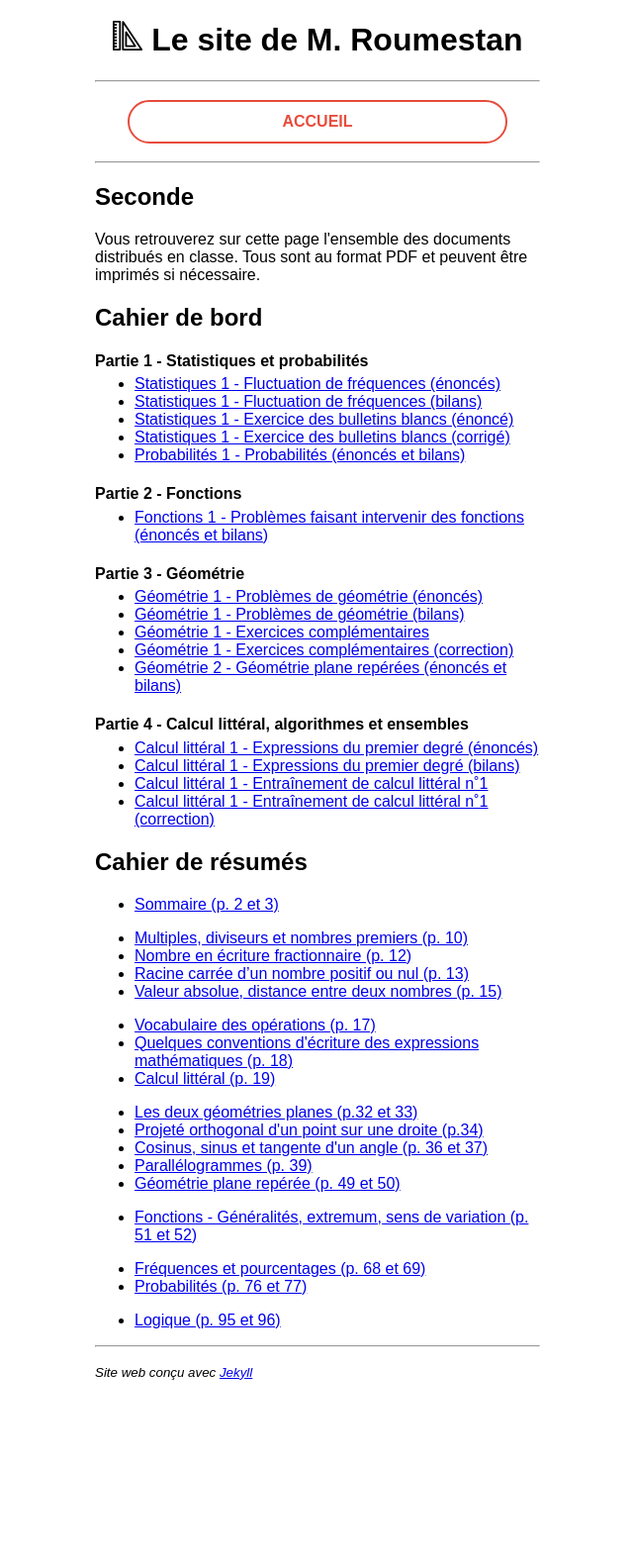
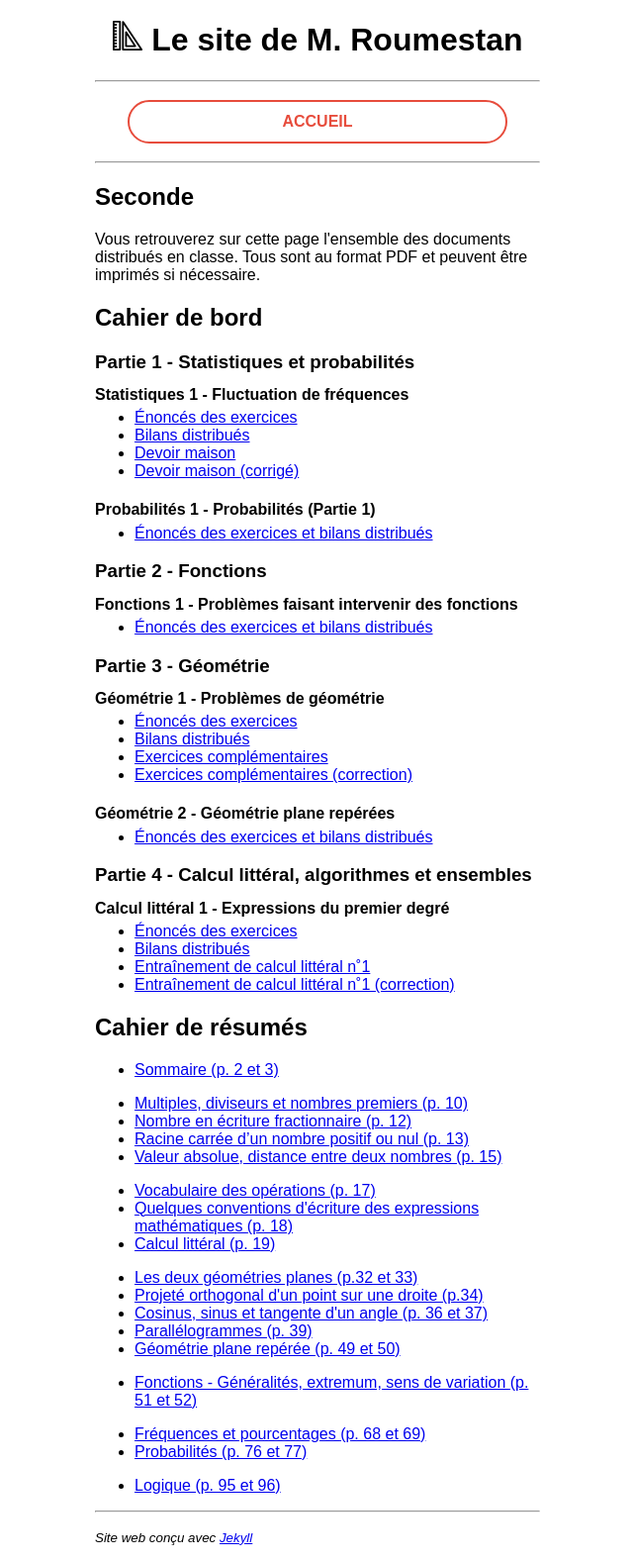
Before and after one commit to roumesta/roumestan.github.io, a Jekyll site: the page built from seconde.html, in a window 1280 px wide. Shown: the whole page at 99% size, without its empty margins (319-959 px from the left). Built offline with Jekyll 4.4.1, drawn with Linux system fonts in a browser that asks for light colours; before the commit the page ends 1411 px from its top, so only the background shows below that.

Commit message:
Structure docs 2de

```diff
--- a/_data/documents_seconde.yml
+++ b/_data/documents_seconde.yml
@@ -1,45 +1,57 @@
 # PARTIE 1
 - name: PART
   part_name: Partie 1 - Statistiques et probabilités
-- name: Statistiques 1 - Fluctuation de fréquences (énoncés)
+- name: SEQUENCE
+  part_name: Statistiques 1 - Fluctuation de fréquences
+- name: Énoncés des exercices
   link: S1_enonces.pdf
-- name: Statistiques 1 - Fluctuation de fréquences (bilans)
+- name: Bilans distribués
   link: S1_bilans.pdf
-- name: Statistiques 1 - Exercice des bulletins blancs (énoncé)
+- name: Devoir maison
   link: S1_bulletins_blancs_enonce.pdf
-- name: Statistiques 1 - Exercice des bulletins blancs (corrigé)
+- name: Devoir maison (corrigé)
   link: S1_bulletins_blancs_corrige.pdf
-- name: Probabilités 1 - Probabilités (énoncés et bilans)
+- name: SEQUENCE
+  part_name: Probabilités 1 - Probabilités (Partie 1)
+- name: Énoncés des exercices et bilans distribués
   link: P1_enonces_bilans.pdf
 
 # PARTIE 2
 - name: PART
   part_name: Partie 2 - Fonctions
-- name: Fonctions 1 - Problèmes faisant intervenir des fonctions (énoncés et bilans)
+- name: SEQUENCE
+  part_name: Fonctions 1 - Problèmes faisant intervenir des fonctions
+- name: Énoncés des exercices et bilans distribués
   link: F1_enonces_bilans.pdf
 
 # PARTIE 3
 - name: PART
   part_name: Partie 3 - Géométrie
-- name: Géométrie 1 - Problèmes de géométrie (énoncés)
+- name: SEQUENCE
+  part_name: Géométrie 1 - Problèmes de géométrie
+- name: Énoncés des exercices
   link: G1_enonces.pdf
-- name: Géométrie 1 - Problèmes de géométrie (bilans)
+- name: Bilans distribués
   link: G1_bilans.pdf
-- name: Géométrie 1 - Exercices complémentaires
+- name: Exercices complémentaires
   link: G1_exercices_complementaires.pdf
-- name: Géométrie 1 - Exercices complémentaires (correction)
+- name: Exercices complémentaires (correction)
   link: G1_correction_exercices_complementaires.pdf
-- name: Géométrie 2 - Géométrie plane repérées (énoncés et bilans)
+- name: SEQUENCE
+  part_name: Géométrie 2 - Géométrie plane repérées
+- name: Énoncés des exercices et bilans distribués
   link: G2_enonces_bilans.pdf
 
 # PARTIE 4
 - name: PART
   part_name: Partie 4 - Calcul littéral, algorithmes et ensembles
-- name: Calcul littéral 1 - Expressions du premier degré (énoncés)
+- name: SEQUENCE
+  part_name: Calcul littéral 1 - Expressions du premier degré
+- name: Énoncés des exercices
   link: CL1_enonces.pdf
-- name: Calcul littéral 1 - Expressions du premier degré (bilans)
+- name: Bilans distribués
   link: CL1_bilans.pdf
-- name: Calcul littéral 1 - Entraînement de calcul littéral n˚1
+- name: Entraînement de calcul littéral n˚1
   link: CL1_entrainement_calcul_litteral.pdf
-- name: Calcul littéral 1 - Entraînement de calcul littéral n˚1 (correction)
+- name: Entraînement de calcul littéral n˚1 (correction)
   link: CL1_entrainement_calcul_litteral_correction.pdf
--- a/_sass/main.scss
+++ b/_sass/main.scss
@@ -102,10 +102,13 @@ h2 + .date {
     font-style: italic;
 }
 
+h3 + ul {
+    margin-top: -0.5em;
+}
+
 h4 + ul {
     margin-top: -1em;
 }
-
 
 .img-responsive {
     max-width: 100%;
--- a/seconde.html
+++ b/seconde.html
@@ -9,6 +9,8 @@ title: Seconde
 <ul>
 {% for item in site.data.documents_seconde %}
 {% if item.name == "PART" %}
+</ul> <h3>{{item.part_name}}</h3> <ul>
+{% elsif item.name == "SEQUENCE" %}
 </ul> <h4>{{item.part_name}}</h4> <ul>
 {% else %}
 <li><a href="{{ site.url }}/documents/{{ item.link }}" target="_blank">{{ item.name }}</a></li>
```
